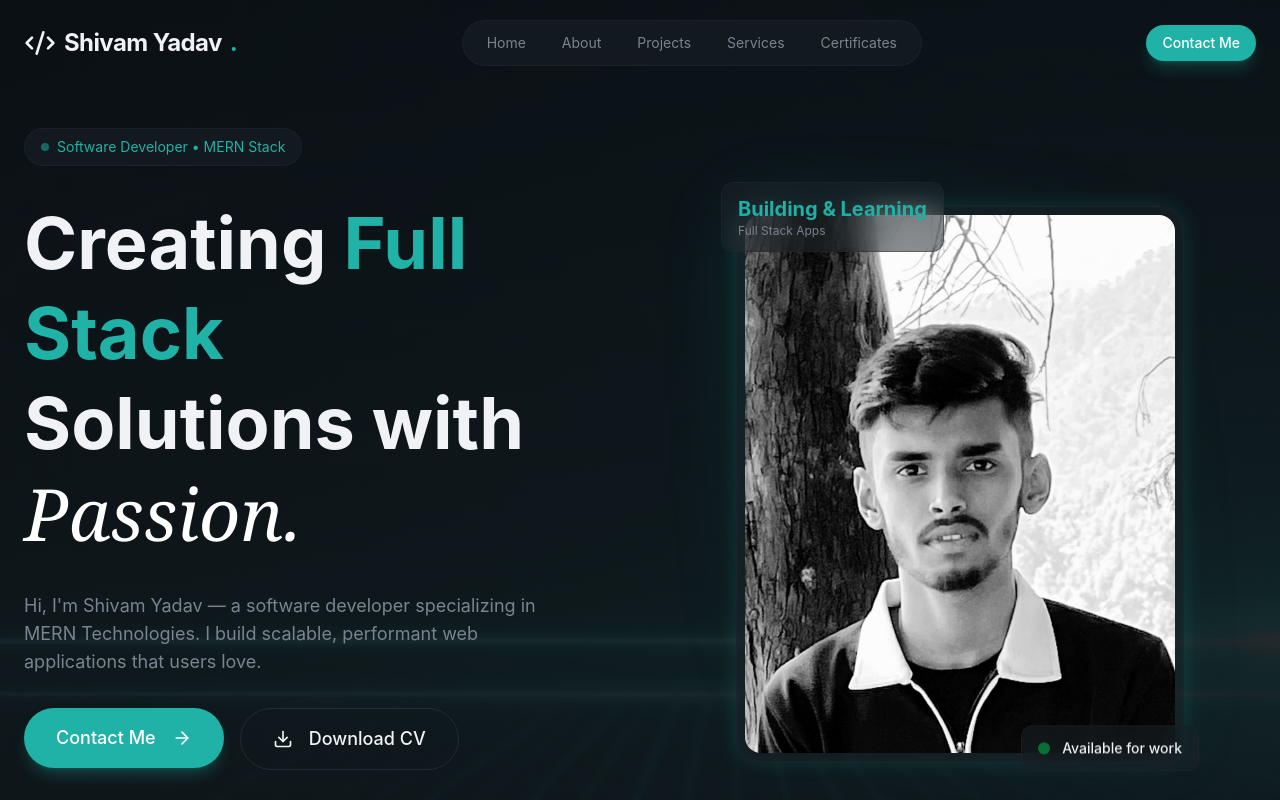
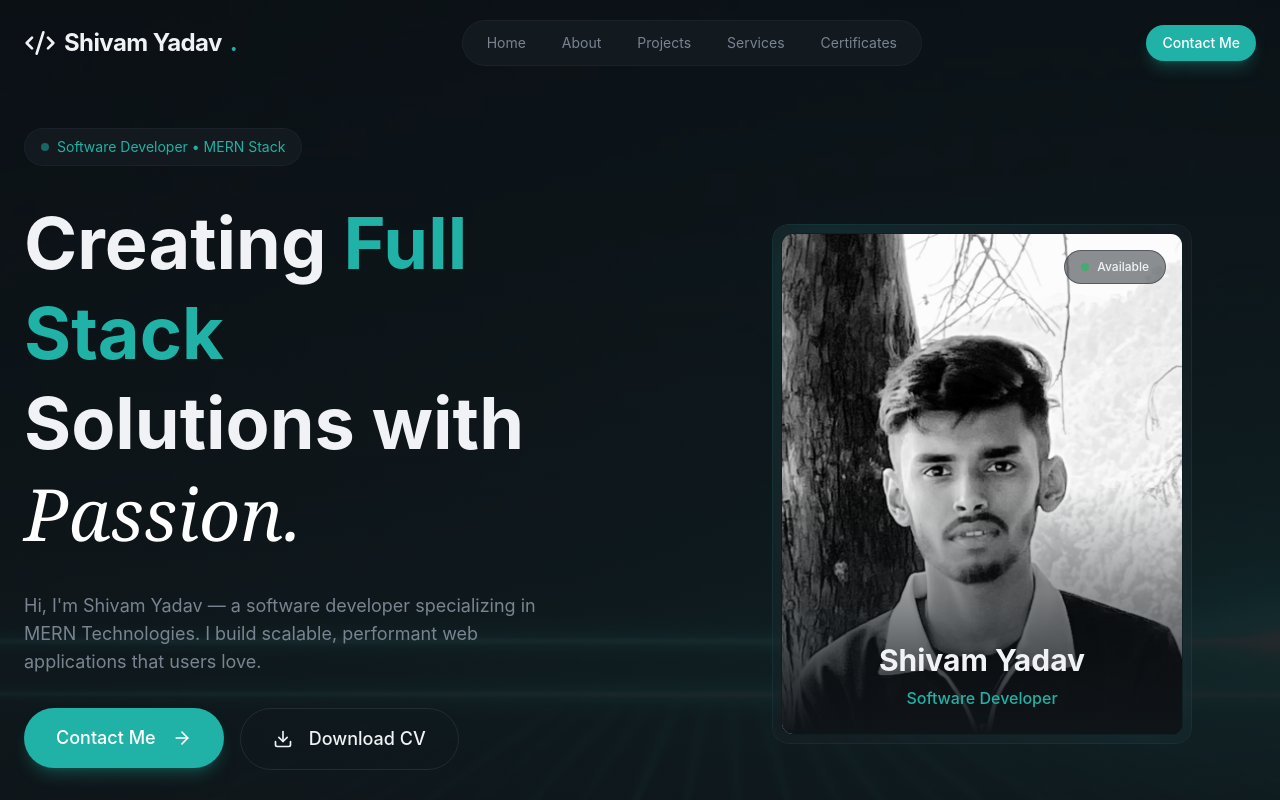
Before and after one commit to Shivam10yadav/portfolio, a React (Vite) app in the folder client/: page / in a window 1280 px wide. Shown: the top 800 px of the page. Built offline with nearby package versions, Linux system fonts and the light colour scheme.

Commit message:
fliping image

```diff
--- a/client/src/sections/Hero.jsx
+++ b/client/src/sections/Hero.jsx
@@ -7,6 +7,10 @@ import {
   Twitter,
   Download,
   Instagram,
+  Code2,
+  Rocket,
+  Coffee,
+  Bug,
 } from "lucide-react";
 import { AnimatedBorderButton } from "../components/AnimatedBorderButton";
 
@@ -27,6 +31,20 @@ const SKILLS = [
   "Zustand",
   "Framer Motion"
 ];
+
+const STATS = [
+  { icon: Code2, label: "Projects Built", value: "5+" },
+  { icon: Rocket, label: "Technologies", value: "15+" },
+  { icon: Bug, label: "Bugs Squashed", value: "100+" },
+  { icon: Coffee, label: "Cups of Coffee", value: "∞" },
+];
+
+// const TECH_ICONS = [
+//   { name: "React", icon: "⚛️" },
+//   { name: "Node.js", icon: "🟢" },
+//   { name: "MongoDB", icon: "🍃" },
+//   { name: "Express", icon: "⚡" },
+// ];
 
 export const Hero = () => {
   const firstRow = SKILLS.slice(0, 6);
@@ -83,7 +101,7 @@ export const Hero = () => {
                 </Button>
               </a>
 
-              <a href="/cv.pdf" download>
+              <a href="/resume10.pdf" download>
                 <AnimatedBorderButton>
                   <Download className="w-5 h-5 mr-2" />
                   Download CV
@@ -118,35 +136,10 @@ export const Hero = () => {
             </div>
           </div>
 
-          {/* RIGHT */}
+          {/* RIGHT - Flipping Card */}
           <div className="relative animate-fade-in animation-delay-300">
-            <div className="relative max-w-md mx-auto">
-              {/* Glow Effect */}
-              <div className="absolute inset-0 rounded-3xl bg-gradient-to-br from-primary/30 via-transparent to-primary/10 blur-2xl animate-pulse" />
-
-              <div className="relative glass rounded-3xl p-2 glow-border transition-all duration-300 hover:scale-105 hover:shadow-2xl hover:shadow-primary/30">
-                <img
-                  src="/profile.png"
-                  alt="Shivam Yadav"
-                  className="w-full aspect-[4/5] object-cover rounded-2xl"
-                />
-                <div className="absolute -bottom-4 -right-4 glass rounded-xl px-4 py-3 animate-float">
-                  <div className="flex items-center gap-3">
-                    <div className="w-3 h-3 bg-green-500 rounded-full animate-pulse" />
-                    <span className="text-sm font-medium">
-                      Available for work
-                    </span>
-                  </div>
-                </div>
-                <div className="absolute -top-4 -left-4 glass rounded-xl px-4 py-3 animate-float animation-delay-500">
-                  <div className="text-xl font-bold text-primary">
-                    Building & Learning
-                  </div>
-                  <div className="text-xs text-muted-foreground">
-                    Full Stack Apps
-                  </div>
-                </div>
-              </div>
+            <div className="flex justify-center lg:justify-end lg:mr-[4rem]">
+              <FlippingProfileCard />
             </div>
           </div>
         </div>
@@ -185,6 +178,91 @@ export const Hero = () => {
   );
 };
 
+/* Flipping Profile Card Component */
+const FlippingProfileCard = () => {
+  return (
+    <div className="group w-[420px] h-[520px] [perspective:1000px] cursor-pointer">
+      <div className="relative w-full h-full transition-transform duration-700 [transform-style:preserve-3d] group-hover:[transform:rotateY(180deg)]">
+        {/* FRONT SIDE - Photo */}
+        <div className="absolute w-full h-full [backface-visibility:hidden] rounded-2xl overflow-hidden">
+          <div className="relative w-full h-full glass p-2 border border-primary/10 rounded-2xl shadow-2xl">
+            {/* Glow Effect */}
+            <div className="absolute inset-0 rounded-2xl bg-gradient-to-br from-primary/20 via-transparent to-primary/10 blur-xl" />
+
+            <div className="relative h-full bg-background/80 backdrop-blur-xl rounded-xl overflow-hidden border border-primary/5">
+              <img
+                src="/profile.png"
+                alt="Shivam Yadav"
+                className="w-full h-full object-cover"
+              />
+
+              {/* Overlay Gradient */}
+              <div className="absolute inset-0 bg-gradient-to-t from-background via-transparent to-transparent" />
+
+              {/* Name & Title at Bottom */}
+              <div className="absolute bottom-0 left-0 right-0 p-6 text-center">
+                <h2 className="text-3xl font-bold text-foreground mb-2">Shivam Yadav</h2>
+                <p className="text-base text-primary font-medium">Software Developer</p>
+              </div>
+
+              {/* Available Badge */}
+              <div className="absolute top-4 right-4 glass rounded-full px-4 py-2 backdrop-blur-xl">
+                <div className="flex items-center gap-2">
+                  <div className="w-2 h-2 bg-green-500 rounded-full animate-pulse" />
+                  <span className="text-xs font-medium text-foreground">Available</span>
+                </div>
+              </div>
+            </div>
+          </div>
+        </div>
+
+        {/* BACK SIDE - Stats + Tech */}
+        <div className="absolute w-full h-full [backface-visibility:hidden] [transform:rotateY(180deg)] rounded-2xl">
+          <div className="w-full h-full glass p-6 border border-primary/10 rounded-2xl shadow-2xl">
+            <div className="relative h-full bg-background/90 backdrop-blur-xl rounded-xl p-8 flex flex-col justify-between border border-primary/5">
+
+              {/* Header */}
+              <div className="text-center">
+                <h3 className="text-2xl font-bold text-foreground mb-2">Quick Stats</h3>
+                <div className="w-20 h-1 bg-gradient-to-r from-transparent via-primary to-transparent mx-auto" />
+              </div>
+
+              {/* Stats Grid */}
+              <div className="grid grid-cols-2 gap-4 flex-1 content-center">
+                {STATS.map((stat, i) => (
+                  <div
+                    key={i}
+                    className="glass rounded-xl p-6 text-center hover:scale-105 transition-transform border border-primary/10"
+                  >
+                    <stat.icon className="w-10 h-10 mx-auto mb-3 text-primary" />
+                    <div className="text-3xl font-bold text-primary mb-1">{stat.value}</div>
+                    <div className="text-sm text-muted-foreground">{stat.label}</div>
+                  </div>
+                ))}
+              </div>
+
+              {/* CTA */}
+              {/* <div className="space-y-3">
+                <div className="flex items-center justify-center gap-2 text-sm text-primary">
+                  <div className="w-2 h-2 bg-primary rounded-full animate-pulse" />
+                  <span className="font-medium">Open to Opportunities</span>
+                </div>
+              </div> */}
+
+              {/* Hint */}
+              <div className="text-center">
+                <p className="text-xs text-muted-foreground/60 italic">
+                  Hover to flip back
+                </p>
+              </div>
+            </div>
+          </div>
+        </div>
+      </div>
+    </div>
+  );
+};
+
 /* Skill Card */
 const SkillCard = ({ name }) => {
   return (
```
Also changed, not shown: 2 other files (tests, documents, lock files or other folders).
